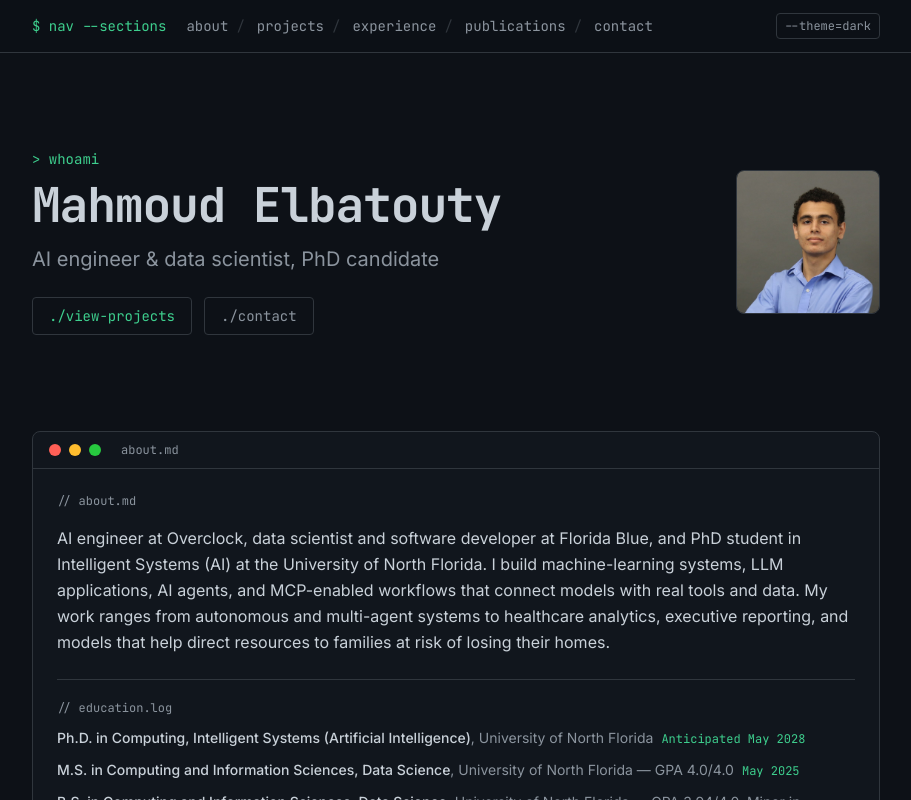
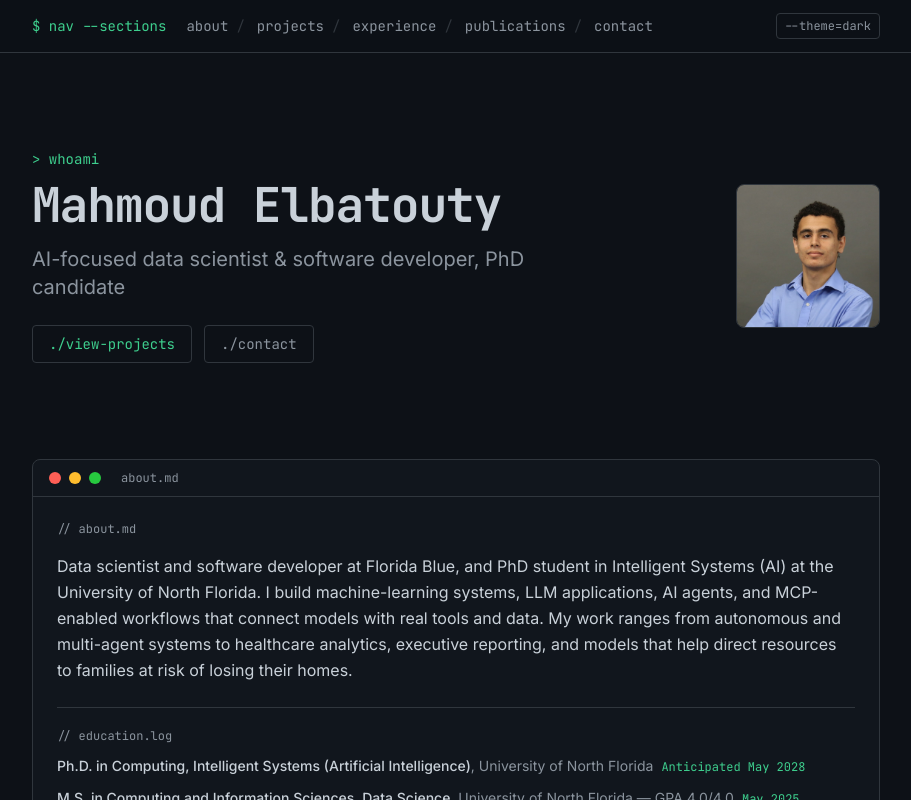
Before and after one commit to mahmoudelbatouty/portfolio, a Next.js app: page / in a window 1280 px wide. Shown: the top 800 px of the page, without its empty margins (184-1095 px from the left). Built offline with nearby package versions, Linux system fonts and the light colour scheme.

Commit message:
Correct portfolio profile and canonical URL

```diff
--- a/app/components/About.tsx
+++ b/app/components/About.tsx
@@ -7,14 +7,13 @@ export default function About() {
       <TerminalWindow title="about.md">
         <p className="font-mono text-xs text-fg-muted">{"// about.md"}</p>
         <p className="mt-4 leading-relaxed text-fg">
-          AI engineer at Overclock, data scientist and software developer at
-          Florida Blue, and PhD student in Intelligent Systems (AI) at the
-          University of North Florida. I build machine-learning systems,
-          LLM applications, AI agents, and MCP-enabled workflows that connect
-          models with real tools and data. My work ranges from autonomous and
-          multi-agent systems to healthcare analytics, executive reporting,
-          and models that help direct resources to families at risk of losing
-          their homes.
+          Data scientist and software developer at Florida Blue, and PhD
+          student in Intelligent Systems (AI) at the University of North
+          Florida. I build machine-learning systems, LLM applications, AI
+          agents, and MCP-enabled workflows that connect models with real tools
+          and data. My work ranges from autonomous and multi-agent systems to
+          healthcare analytics, executive reporting, and models that help
+          direct resources to families at risk of losing their homes.
         </p>
 
         <div className="mt-6 border-t border-border pt-5">
--- a/app/components/Hero.tsx
+++ b/app/components/Hero.tsx
@@ -11,7 +11,7 @@ export default function Hero() {
           </h1>
           <p className="mt-4 text-lg sm:text-xl text-fg-muted max-w-xl">
             <span className="typewriter">
-              AI engineer &amp; data scientist, PhD candidate
+              AI-focused data scientist &amp; software developer, PhD candidate
             </span>
             <span className="cursor-blink text-accent">_</span>
           </p>
--- a/app/layout.tsx
+++ b/app/layout.tsx
@@ -15,9 +15,13 @@ const inter = Inter({
 });
 
 export const metadata: Metadata = {
-  title: "Mahmoud Elbatouty — AI Engineer & Data Scientist",
+  metadataBase: new URL("https://mahmoud-elbatouty.vercel.app"),
+  alternates: {
+    canonical: "/",
+  },
+  title: "Mahmoud Elbatouty — AI-Focused Data Scientist",
   description:
-    "AI engineer at Overclock, data scientist at Florida Blue, and PhD candidate in Intelligent Systems. Portfolio of AI agents, MCP workflows, LLM applications, and machine-learning projects.",
+    "Data scientist and software developer at Florida Blue, and PhD candidate in Intelligent Systems. Portfolio of AI agents, MCP workflows, LLM applications, and machine-learning projects.",
 };
 
 const themeInitScript = `
```
